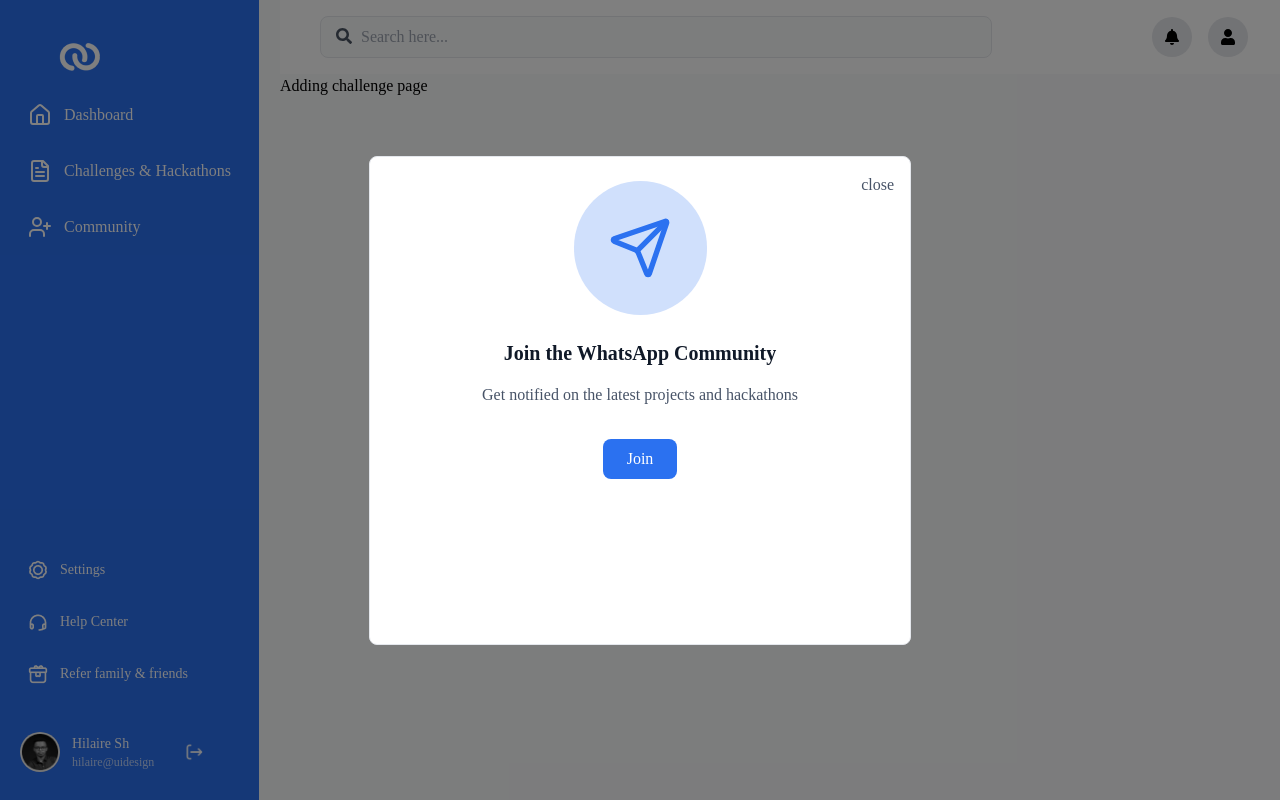
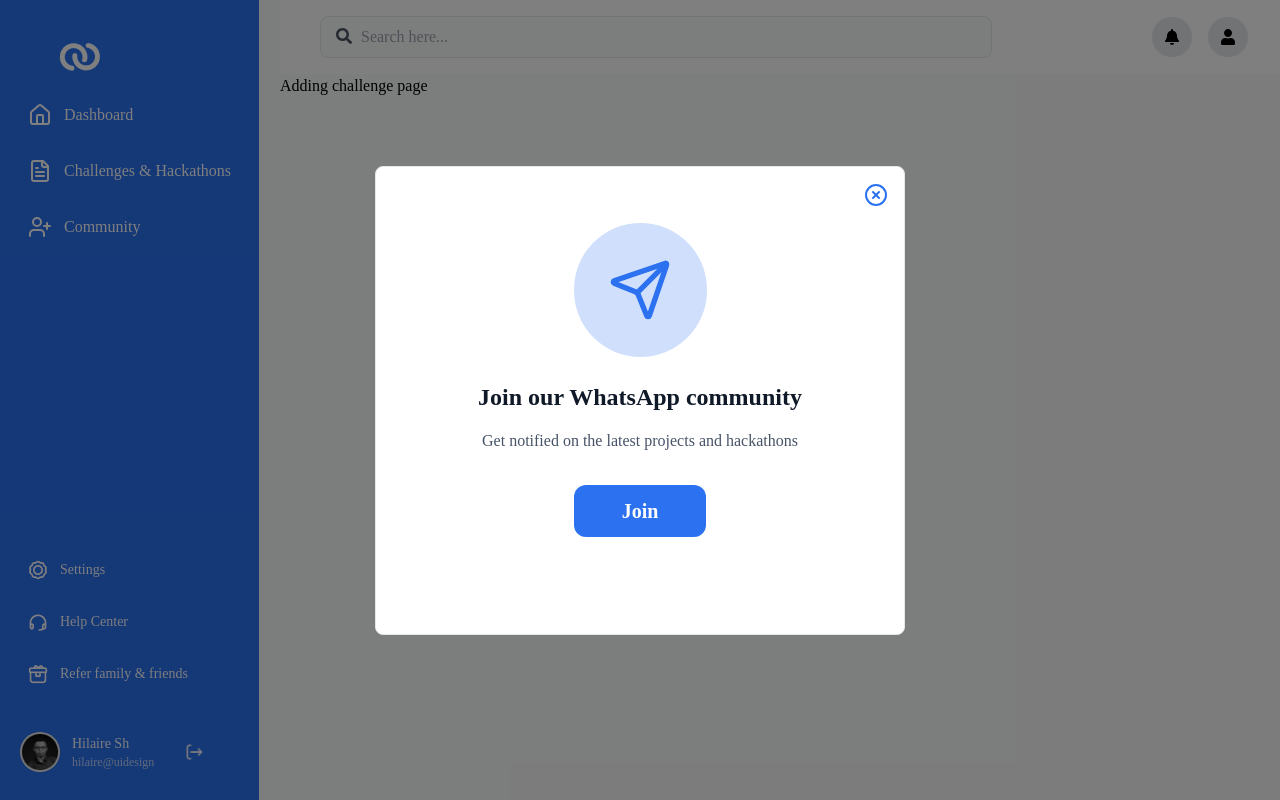
Before and after one commit to Viateur-akimana/umurava, a Next.js app: page /admin/challenges/add in a window 1280 px wide. Both pictures are taken after a click on the link "Community". Built offline with nearby package versions, Linux system fonts and the light colour scheme.

Commit message:
Final touches on talent dashboard

```diff
--- a/src/components/layout/Modal.tsx
+++ b/src/components/layout/Modal.tsx
@@ -1,6 +1,7 @@
 import React from 'react';
 import { Send } from 'lucide-react';
 import Link from 'next/link';
+import { CircleX } from 'lucide-react';
 
 interface ModalProps {
   isOpen: boolean;
@@ -12,23 +13,23 @@ const Modal: React.FC<ModalProps> = ({ isOpen, onClose }) => {
 
   return (
     <div className="fixed inset-0 bg-black bg-opacity-50 flex justify-center items-center z-50">
-      <div className="bg-white w-[542px] h-[489px] border border-[#E4E7EC] rounded-lg p-6 relative">
-        <div className="flex justify-center items-center w-[133px] h-[134px] bg-[#D0E0FC] rounded-full mx-auto">
+      <div className="bg-white w-[530px] h-[469px] border border-[#E4E7EC] rounded-lg p-6 relative">
+        <div className="flex justify-center items-center w-[133px] h-[134px] bg-[#D0E0FC] mt-8 rounded-full mx-auto">
           <Send className="h-[64px] w-[64px] text-[#2B71F0]" />
         </div>
         <div className="mt-6 text-center">
-          <h2 className="text-xl text-[#101928] font-semibold">Join the WhatsApp Community</h2>
-          <p className="mt-4 text-[#475367]">Get notified on the latest projects and hackathons</p>
+          <h2 className="text-2xl mb-4 text-[#101928] font-semibold">Join our WhatsApp community</h2>
+          <p className=" text-[#475367]">Get notified on the latest projects and hackathons</p>
         </div>
         <div className="flex justify-center mt-8">
-          <Link href="https://wa.me/yourwhatsapplink" target="_blank" rel="noopener noreferrer">
-            <button className="px-6 py-2 bg-[#2B71F0] text-white rounded-lg hover:bg-[#1F5EC5] transition">
+          <Link href="https://whatsap" target="_blank" rel="noopener noreferrer">
+            <button className="px-12 py-3 font-bold text-xl bg-[#2B71F0] text-white rounded-xl hover:bg-[#1F5EC5] transition">
               Join
             </button>
           </Link>
         </div>
         <button onClick={onClose} className="absolute top-4 right-4 text-[#475367] hover:text-[#101928] transition">
-          <span className="material-icons">close</span>
+          <CircleX className='text-[#2B71F0] text-2xl'/>
         </button>
       </div>
     </div>
```
